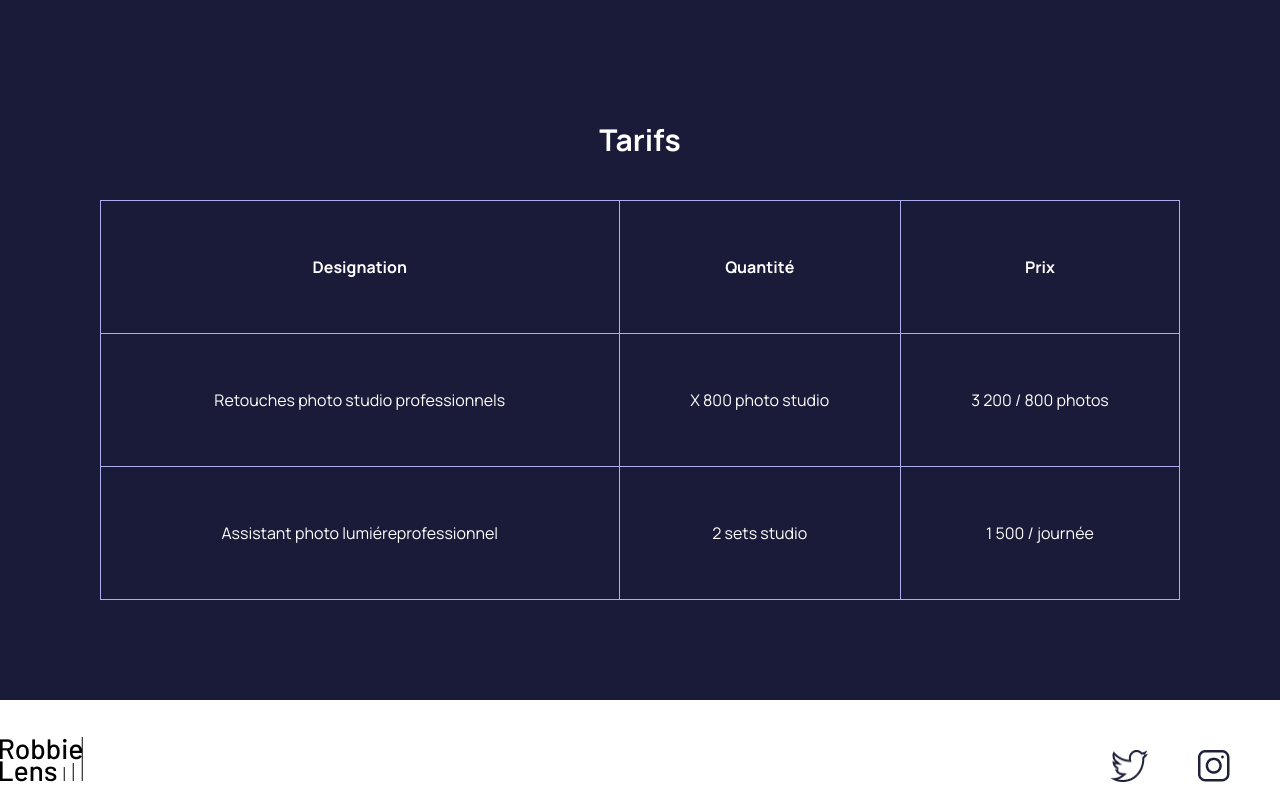
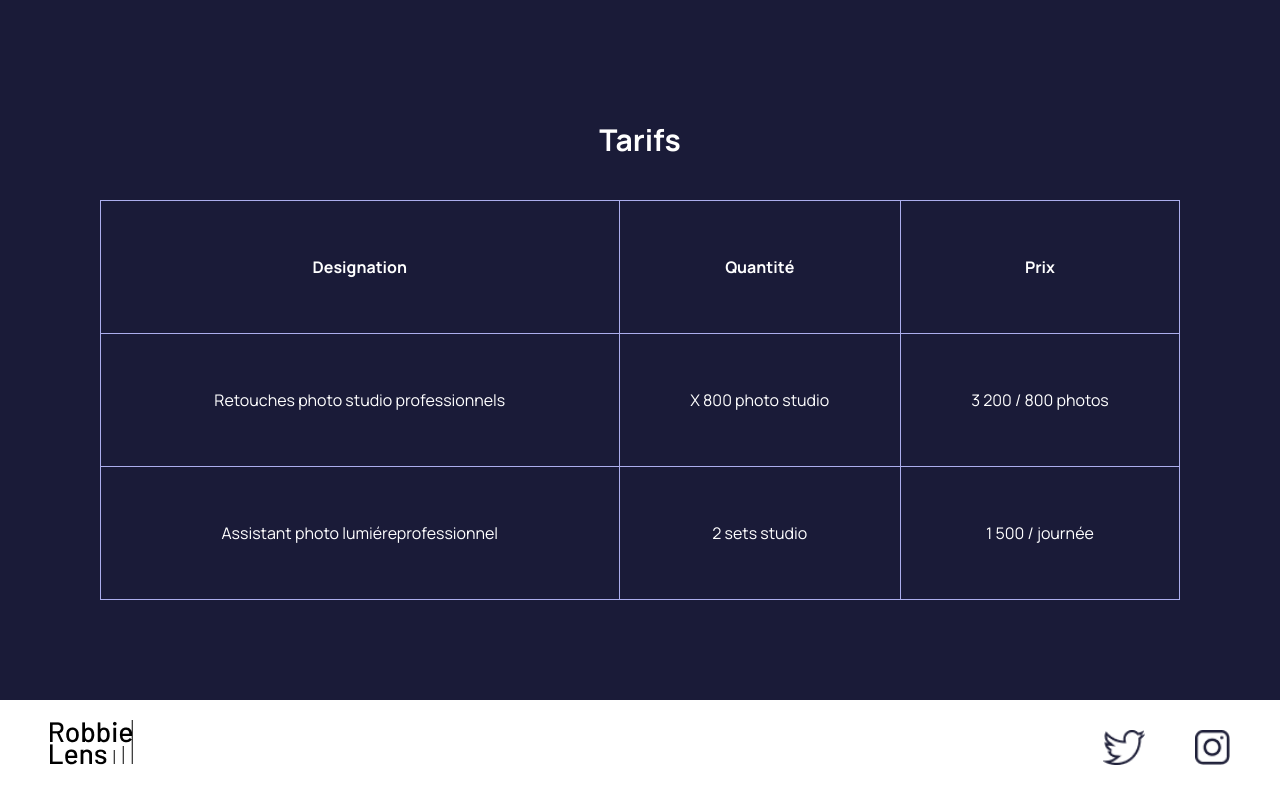
Before and after one commit to antaseck27/robilens, a plain HTML site: page apropos.html in a window 1280 px wide. Shown: the part 759-1544 px from the top of the page. Drawn offline with Linux system fonts and the light colour scheme.

Commit message:
pading au niveau des footer

```diff
--- a/acceuil.css
+++ b/acceuil.css
@@ -151,6 +151,7 @@ h2{
 .robi2{
     display: flex;
     justify-content: space-between;
+    padding: 20px 50px;
   }
   .img{
     gap: 40px;
--- a/apropros.css
+++ b/apropros.css
@@ -108,11 +108,11 @@ button:hover{
         color: white;
     }
     .img{
-        margin-top: 50px;
+        margin-top: 10px;
         gap: 50px;
         display: flex;
         justify-content:right;
-        margin-right: 50px;
+        margin-right: 0px;
 
     }
     .logo1{
@@ -121,17 +121,11 @@ button:hover{
         justify-content: space-around;
         align-items: end;
     }
-    .img{
-        margin-top: 50px;
-        gap: 50px;
-        display: flex;
-        justify-content:right;
-        margin-right: 50px;
 
-    }
     .robi2{
         display: flex;
         justify-content: space-between;
+        padding: 20px 50px;
       }
       .but{
         text-align: center;
--- a/portofolio.css
+++ b/portofolio.css
@@ -181,6 +181,7 @@ h3{
  .robi2{
     display: flex;
     justify-content: space-between;
+    padding: 20px 50px;
 
   }
   .img{
```
